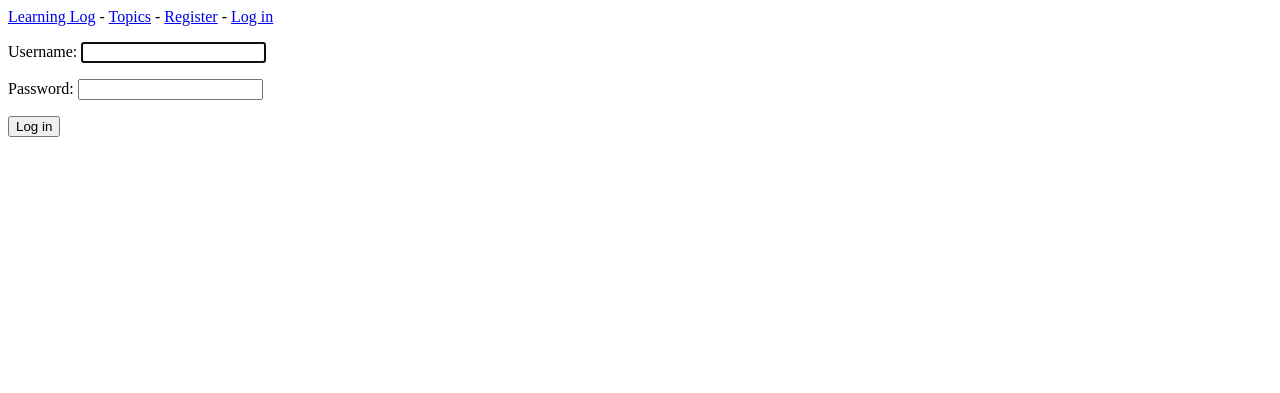
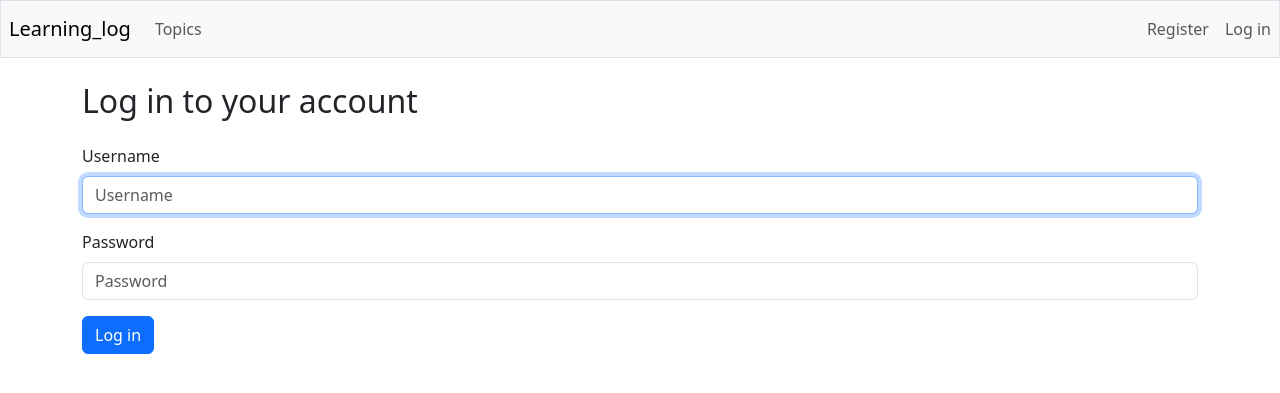
Before and after one commit to Ansesteri/Django, a Django app: page /users/login/ in a window 1280 px wide. Shown: the top 393 px of the page. Run offline with Django 4.2, Linux system fonts and the light colour scheme; some libraries are stand-ins or nearby versions.

Commit message:
Add new graphics

```diff
--- a/learning_logs/templates/learning_logs/base.html
+++ b/learning_logs/templates/learning_logs/base.html
@@ -1,13 +1,56 @@
-<p>
-    <a href="{% url 'learning_logs:index' %}">Learning Log</a> -
-    <a href="{% url 'learning_logs:topics' %}">Topics</a> -
-    {% if user.is_authenticated %}
-        Hello, {{ user.username }}.
-         - <a href="{% url 'users:logout' %}">Log out</a>
-    {% else %}
-        <a href="{% url 'users:register' %}">Register</a> -
-        <a href="{% url 'users:login' %}">Log in</a>
-    {% endif %}
-</p>
+{% load django_bootstrap5 %}
 
-{% block content %}{% endblock content %}
+<!DOCTYPE html>
+<html lang="en">
+<head>
+    <meta charset="UTF-8">
+    <meta http-equiv="X-UA-Compatible" content="IE=edge">
+    <meta name="viewport" content="width=device-width, initial-scale=1.0">
+    <title>Learning_log</title>
+    {% bootstrap_css %}
+    {% bootstrap_javascript %}
+</head>
+<body>
+    <nav class="navbar navbar-expand-md navbar-light bg-light mb-4 ps-2 border">
+        <a href="{% url 'learning_logs:index' %}" class="navbar-brand">Learning_log</a>
+        <button class="navbar-toggler me-2" type="button" data-bs-toggle="collapse" data-bs-target="#navbarCollapse"
+        aria-controls="navbarCollapse" aria-expanded="false" aria-label="Toggle navigation">
+            <span class="navbar-toggler-icon"></span>
+        </button>
+        <div class="collapse navbar-collapse" id="navbarCollapse">
+            <ul class="navbar-nav me-auto">
+                <li class="nav-item">
+                    <a href="{% url 'learning_logs:topics' %}" class="nav-link">Topics</a>
+                </li>
+            </ul>
+            <ul class="navbar-nav ms-auto">
+                {% if user.is_authenticated %}
+                    <li class="nav-item mt-2">
+                        <span class="navbar-text">Hello, {{ user.username }}</span>
+                    </li>
+                    <li class="nav-item">
+                        <a class="nav-link" href="{% url 'users:logout' %}">Log out</a>
+                    </li>
+                {% else %}
+                    <li class="nav-item">
+                        <a class="nav-link" href="{% url 'users:register' %}">Register</a>
+                    </li>
+                    <li class="nav-item">
+                        <a class="nav-link" href="{% url 'users:login' %}">Log in</a>
+                    </li>
+                {% endif %}
+            </ul>
+        </div>
+    </nav>
+
+    <main class="container" role="main">
+        <div class="pb-2 mb-2 border_bottom">
+            {% block page_header %}{% endblock page_header %}
+        </div>
+        <div>
+            {% block content %}{% endblock content %}
+        </div>
+    </main>
+
+</body>
+</html>
--- a/users/templates/registration/login.html
+++ b/users/templates/registration/login.html
@@ -1,15 +1,16 @@
 {% extends 'learning_logs/base.html' %}
+{% load django_bootstrap5 %}
+
+{% block page_header %}
+    <h2>Log in to your account</h2>
+{% endblock page_header %}
 
 {% block content %}
 
-    {% if form.errors %}
-        <p>Your username and password didn't match. Please try again.</p>
-    {% endif %}
-
-    <form action="{% url 'users:login' %}" method="post">
+    <form class="form" action="{% url 'users:login' %}" method="post">
         {% csrf_token %}
-        {{ form.as_p }}
-        <button type="submit">Log in</button>
+        {% bootstrap_form form %}
+        {% bootstrap_button "Log in" button_type="submit" button_class="btn-primary" %}
         <input type="hidden" name="next" value="{% url 'learning_logs:index' %}">
     </form>
 
```
Also changed, not shown: learning_logs/templates/learning_logs/_base.html (added, +13 -0 lines), learning_logs/templates/learning_logs/topics.html (+9 -3 lines).
